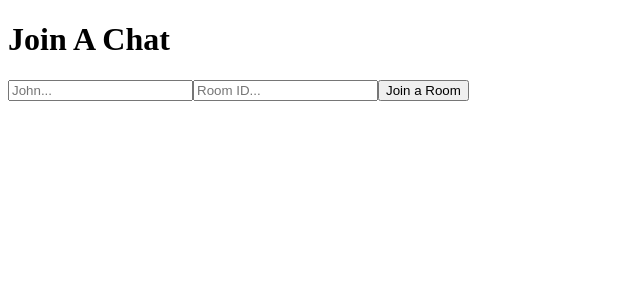
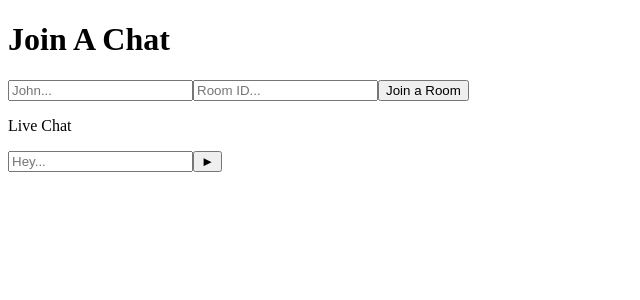
Before and after one commit to kirielss/egoistv, a React (Vite) app in the folder client/: page / in a window 1280 px wide. Shown: the top 300 px of the page, without its empty margins (0-640 px from the left). Built offline with nearby package versions, Linux system fonts and the light colour scheme; no server answers.

Commit message:
Feat: add send message to Chat component

```diff
--- a/client/src/App.jsx
+++ b/client/src/App.jsx
@@ -24,6 +24,7 @@
       <Chat
         socket={socket}
         userName={userName}
+        room={room}
       />
     </div>
   )
--- a/client/src/Chat.jsx
+++ b/client/src/Chat.jsx
@@ -1,12 +1,38 @@
-import React from "react";
+import React, { useState } from "react";
 
-const Chat = ({socket, userName}) => {
+const Chat = ({ socket, userName, room }) => {
+    const [currentMessage, setCurrentMessage] = useState("");
+    console.log(currentMessage);
+    const sendMessage = async () => {
+        if (currentMessage !== '') {
+            const messageData = {
+                room: room,
+                author: userName,
+                message: currentMessage,
+                time:
+                    new Date(Date.now()).getHours() +
+                    ":" +
+                    new Date(Date.now()).getMinutes(),
+            };
 
-    return (
-        <div>
+            await socket.emit("send_message", messageData);
+        }
+    };
 
-        </div>
-    )
-}
+   return (
+    <div>
+      <div className="chat-header">
+        <p>Live Chat</p>
+      </div>
+      <div className="chat-body"></div>
+      <div className="chat-footer">
+        <input type="text" placeholder="Hey..."
+        onChange={(e) => setCurrentMessage(e.target.value)}
+        />
+        <button onClick={sendMessage}>&#9658;</button>
+      </div>
+    </div>
+  );
+};
 
 export default Chat;
```
Also changed, not shown: 1 other file (tests, documents, lock files or other folders).
